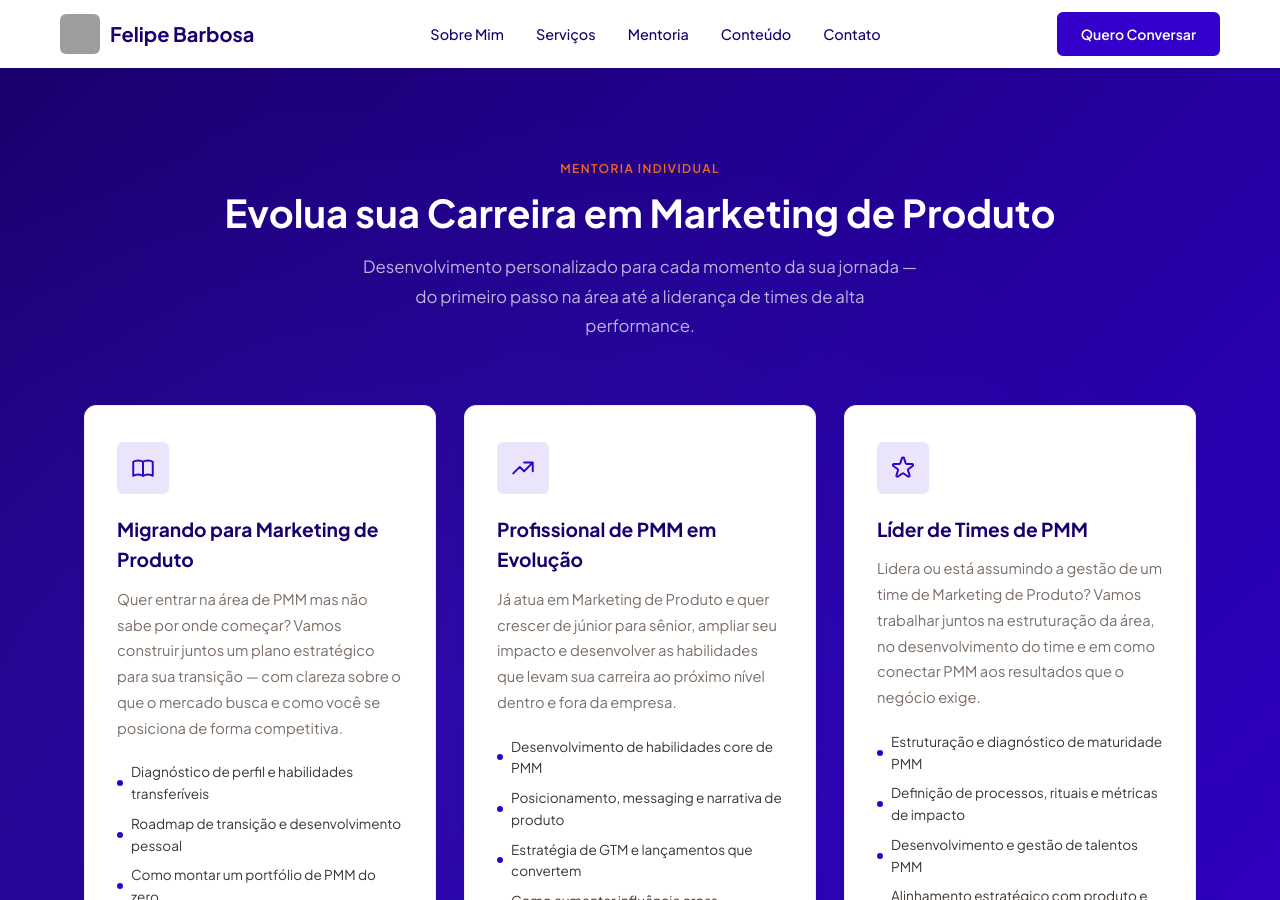
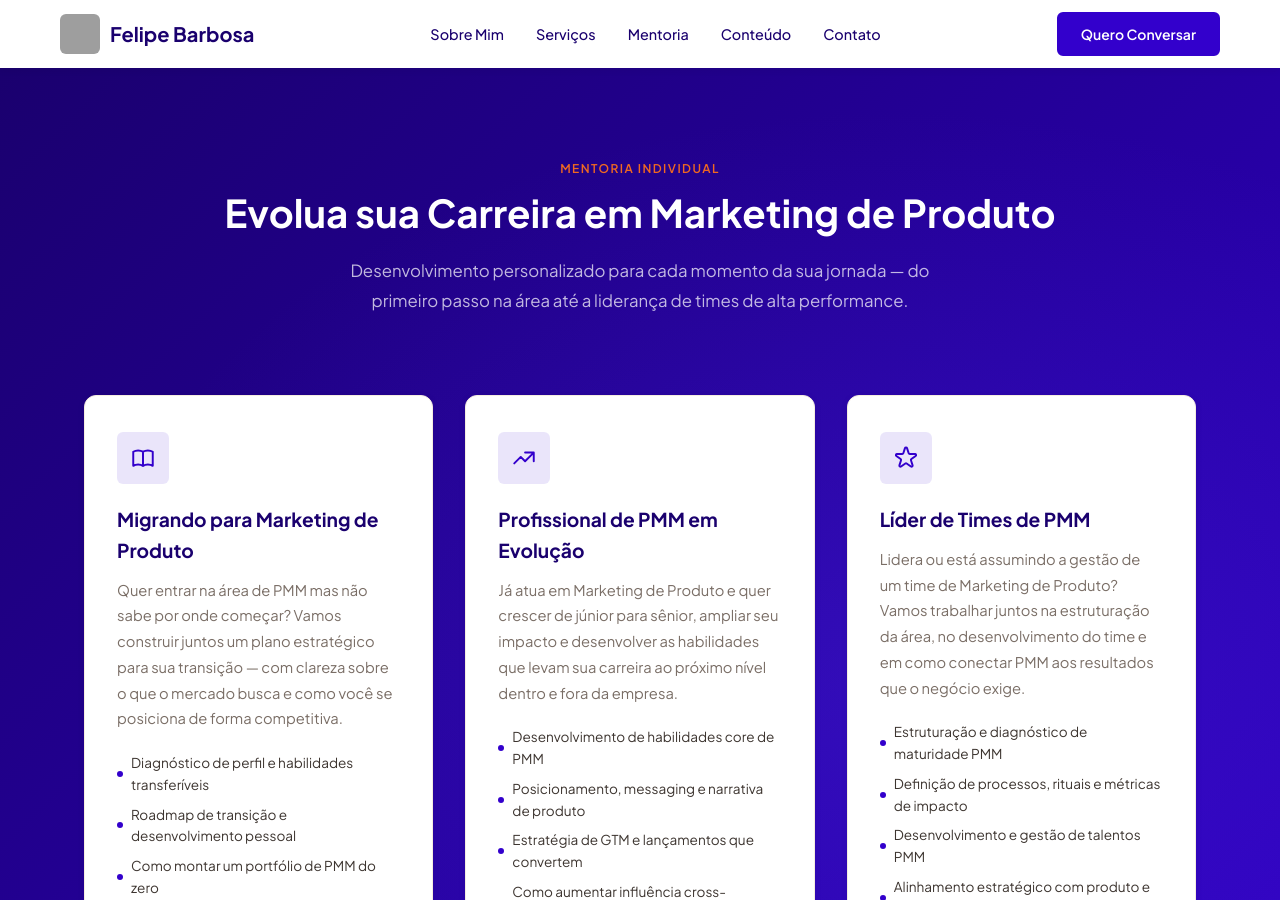
Before and after one commit to felipe-c-barbosa/claude-code-project, a Jekyll site: the page built from consultoria.html, in a window 1280 px wide and 900 px high, scrolled down 2997 px. Built offline with Jekyll 4.4.1, drawn with Linux system fonts in a browser that asks for light colours; grey boxes are pictures that could not be loaded.

Commit message:
fix: correct mentorship section background, grid layout and spacing
Restructures the background layer to match the hero pattern (dedicated
.mentorship-bg and .mentorship-overlay divs instead of CSS-only approach),
ensures the 3-column card grid renders correctly by adding align-items: start
and increasing gap, and adds more breathing room throughout the section
(header margin-bottom 64→80px, CTA margin-top 56→72px).

https://claude.ai/code/session_01TyBs3ePk2EKR7SgcV1kyu1

```diff
--- a/assets/css/landing.css
+++ b/assets/css/landing.css
@@ -684,50 +684,64 @@ a { color: inherit; text-decoration: none; }
 
 /* ---------- MENTORSHIP ---------- */
 .mentorship {
-  background: linear-gradient(135deg, var(--navy) 0%, var(--navy-mid) 60%, #3300cc 100%);
   position: relative;
   overflow: hidden;
 }
 
-.mentorship::before {
-  content: '';
+.mentorship-bg {
   position: absolute;
   inset: 0;
-  background: radial-gradient(ellipse at 30% 50%, rgba(85,51,238,.20) 0%, transparent 65%);
+  background: linear-gradient(135deg, var(--navy) 0%, var(--navy-mid) 60%, #3300cc 100%);
 }
 
-.mentorship .container { position: relative; z-index: 1; }
+.mentorship-overlay {
+  position: absolute;
+  inset: 0;
+  background: radial-gradient(ellipse at 70% 50%, rgba(85,51,238,.25) 0%, transparent 65%);
+}
+
+.mentorship .container {
+  position: relative;
+  z-index: 2;
+}
 
 .mentorship-header {
   text-align: center;
-  margin-bottom: 64px;
+  margin-bottom: 80px;
 }
 
 .mentorship-header .section-label { color: var(--gold-lt); }
-.mentorship-header .section-title { color: var(--white); }
+
+.mentorship-header .section-title {
+  color: var(--white);
+  margin-bottom: 20px;
+}
+
 .mentorship-header .section-subtitle {
-  color: rgba(255,255,255,.7);
+  color: rgba(255,255,255,.72);
   margin-inline: auto;
+  max-width: 600px;
 }
 
 .mentorship-grid {
   display: grid;
   grid-template-columns: repeat(3, 1fr);
-  gap: 28px;
+  gap: 32px;
+  align-items: start;
 }
 
 .mentorship-cta {
   text-align: center;
-  margin-top: 56px;
+  margin-top: 72px;
   display: flex;
   flex-direction: column;
   align-items: center;
-  gap: 20px;
+  gap: 24px;
 }
 
 .mentorship-cta-text {
   color: rgba(255,255,255,.65);
-  font-size: .95rem;
+  font-size: 1rem;
 }
 
 /* ---------- BLOG ---------- */
--- a/consultoria.html
+++ b/consultoria.html
@@ -405,6 +405,9 @@ permalink: /
      MENTORIA
      ===================================================== -->
 <section class="section mentorship" id="mentoria">
+  <div class="mentorship-bg"></div>
+  <div class="mentorship-overlay"></div>
+
   <div class="container">
 
     <div class="mentorship-header">
```
